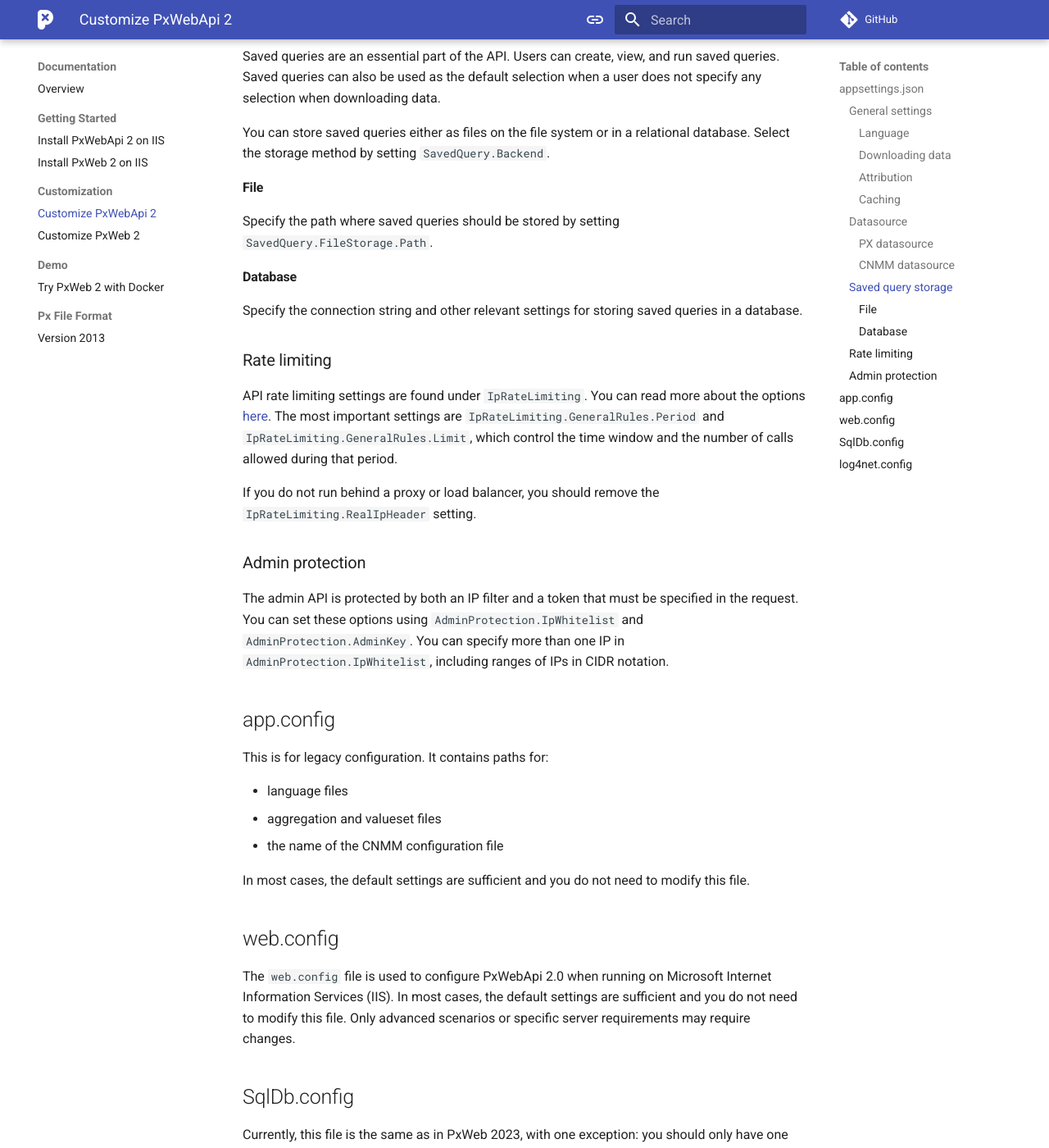
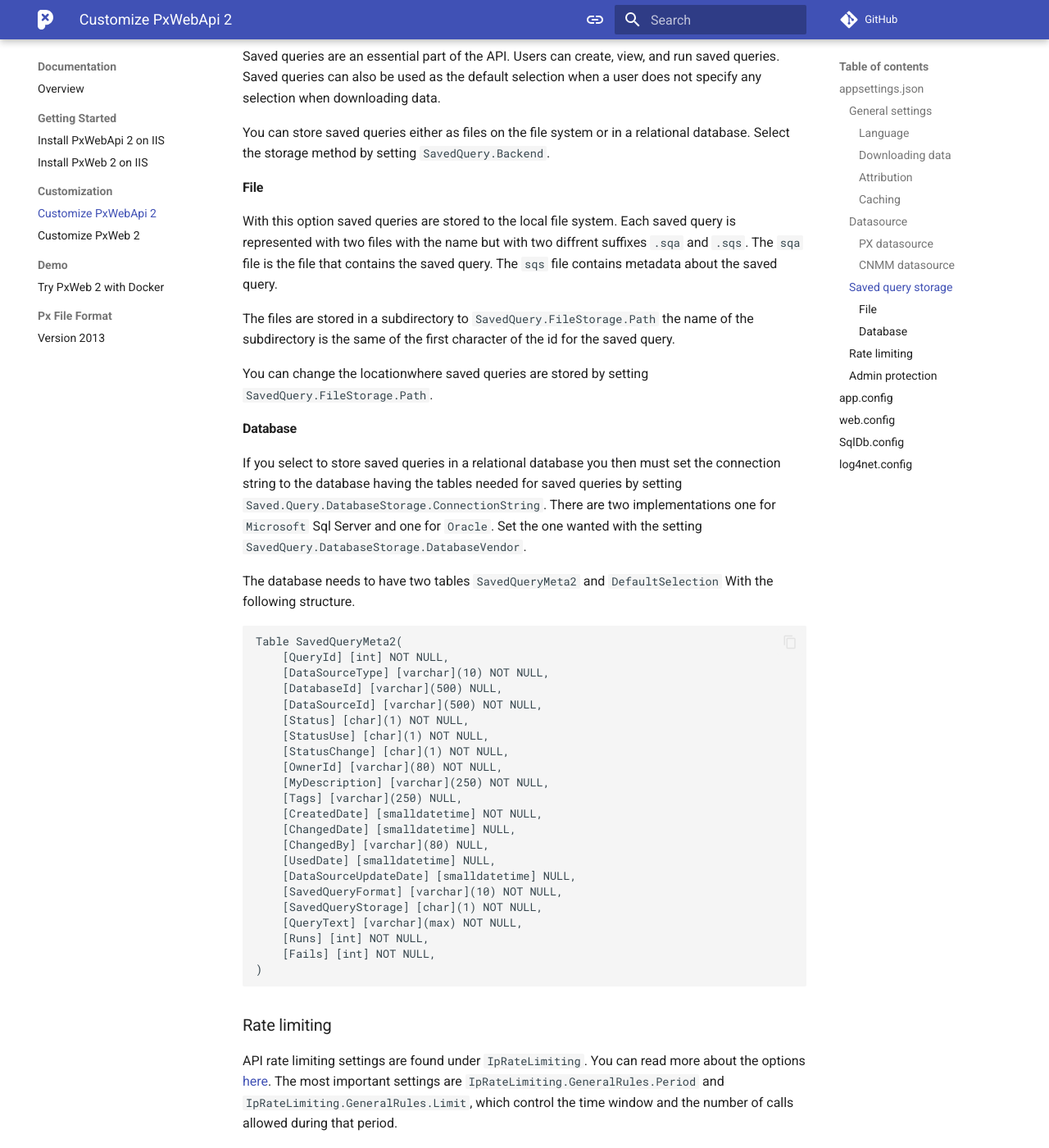
Before and after one commit to PxTools/pxtools.github.io, an MkDocs documentation site: the page built from docs/PxWebApi/documentation/configuration.md, in a window 1280 px wide and 1400 px high, scrolled down 2145 px. Shown: the whole window at 82% size. Built offline with MkDocs 1.6.1 and Material for MkDocs 9.7.7, drawn with Linux system fonts in a browser that asks for light colours; comment, search, counter and statistics services are not loaded.

Commit message:
Enhance documentation for saved queries storage options and database requirements

````diff
--- a/docs/PxWebApi/documentation/configuration.md
+++ b/docs/PxWebApi/documentation/configuration.md
@@ -90,12 +90,52 @@
 
 #### File
 
-Specify the path where saved queries should be stored by setting `SavedQuery.FileStorage.Path`.
+With this option saved queries are stored to the local file system. Each saved
+query is represented with two files with the name but with two diffrent suffixes
+`.sqa` and `.sqs`. The `sqa` file is the file that contains the saved query. The
+`sqs` file contains metadata about the saved query.
+
+The files are stored in a subdirectory to `SavedQuery.FileStorage.Path` the name
+of the subdirectory is the same of the first character of the id for the saved query.
+
+You can change the locationwhere saved queries are stored by setting `SavedQuery.FileStorage.Path`.
 
 #### Database
 
-Specify the connection string and other relevant settings for storing saved
-queries in a database.
+If you select to store saved queries in a relational database you then must set
+the connection string to the database having the tables needed for saved queries
+by setting `Saved.Query.DatabaseStorage.ConnectionString`. There are two
+implementations one for `Microsoft` Sql Server and one for `Oracle`. Set the one
+wanted with the setting `SavedQuery.DatabaseStorage.DatabaseVendor`.
+
+The database needs to have two tables `SavedQueryMeta2` and `DefaultSelection`
+With the following structure.
+
+```
+Table SavedQueryMeta2(
+	[QueryId] [int] NOT NULL,
+	[DataSourceType] [varchar](10) NOT NULL,
+	[DatabaseId] [varchar](500) NULL,
+	[DataSourceId] [varchar](500) NOT NULL,
+	[Status] [char](1) NOT NULL,
+	[StatusUse] [char](1) NOT NULL,
+	[StatusChange] [char](1) NOT NULL,
+	[OwnerId] [varchar](80) NOT NULL,
+	[MyDescription] [varchar](250) NOT NULL,
+	[Tags] [varchar](250) NULL,
+	[CreatedDate] [smalldatetime] NOT NULL,
+	[ChangedDate] [smalldatetime] NULL,
+	[ChangedBy] [varchar](80) NULL,
+	[UsedDate] [smalldatetime] NULL,
+	[DataSourceUpdateDate] [smalldatetime] NULL,
+	[SavedQueryFormat] [varchar](10) NOT NULL,
+	[SavedQueryStorage] [char](1) NOT NULL,
+	[QueryText] [varchar](max) NOT NULL,
+	[Runs] [int] NOT NULL,
+	[Fails] [int] NOT NULL,
+)
+
+```
 
 ### Rate limiting
 
````
